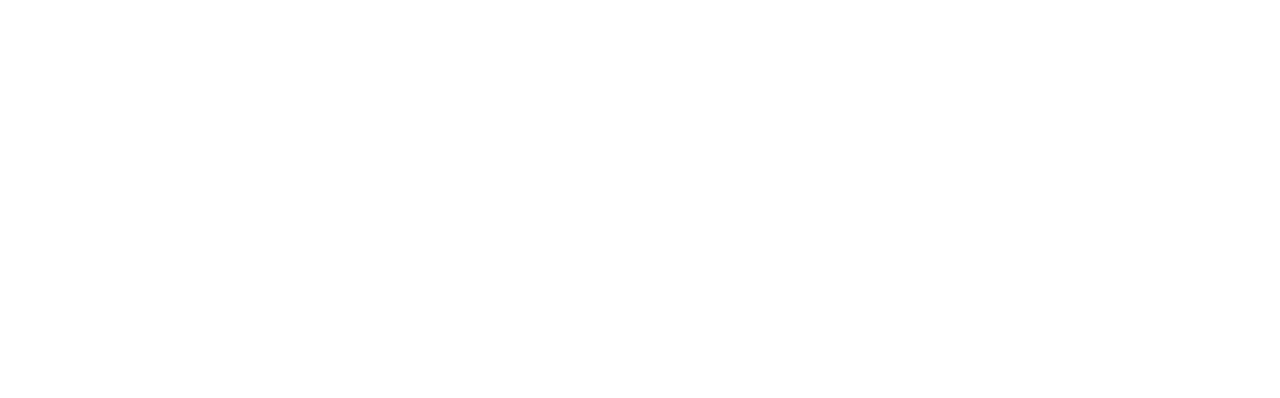
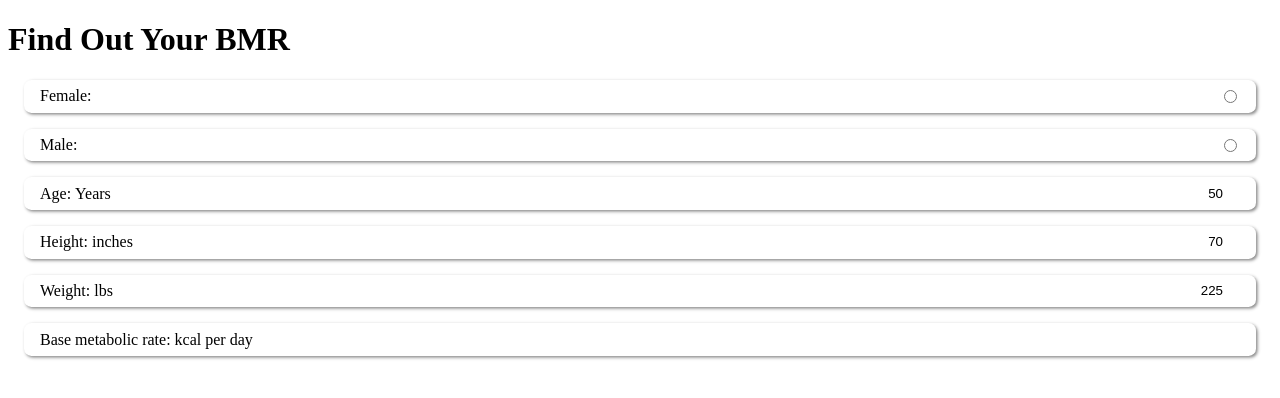
Before and after one commit to AndyLegacy/BMR-Calculator, a plain HTML site: page index.html in a window 1280 px wide. Drawn offline with Linux system fonts and the light colour scheme.

Commit message:
adding html structure and basic css

```diff
--- a/css/style.css
+++ b/css/style.css
@@ -0,0 +1,17 @@
+label {
+  display: block;
+  box-shadow: 0.1em 0.1em 0.2em #888;
+  margin: 1em;
+  border-radius: 1ex;
+  padding: 1ex 1em;
+}
+input[type=number] {
+  text-align: right;
+  border: none;
+}
+input {
+  float: right;
+}
+span {
+  font-weight: bold;
+}
--- a/index.html
+++ b/index.html
@@ -3,8 +3,48 @@
 <head>
   <meta charset="utf-8">
   <title>Basal metabolic rate</title>
+  <link href="css/style.css"  type="text/css" rel="stylesheet">
+  <script type="text/javascript" src="js/app.js"></script>
 </head>
 <body>
 
+  <h1> Find Out Your BMR </h1>
+
+  <label>Female:
+    <input id="female" type="radio" name="gender" onchange="calsPerDay()">
+  </label>
+
+  <label>Male:
+    <input id="male" type="radio" name="gender" onchange="calsPerDay()">
+  </label>
+
+  <label>Age:
+    <input id="age" type="number" oninput="calsPerDay" value="50">
+    Years
+  </label>
+
+  <label>Height:
+    <input id="height" type="number" oninput="calsPerDay" value="70">
+    inches
+  </label>
+
+  <label>Weight:
+    <input id="weight" type="number" oninput="calsPerDay" value="225">
+    lbs
+  </label>
+
+  <label onclick="calsPerDay">
+    Base metabolic rate: <span id="totalCals"></span> kcal per day
+  </label>
+
+
+
+
+
+
+
+
+
+
 </body>
 </html>
```
Also changed, not shown: js/app.js (+10 -0 lines). Lines whose indentation alone changed are shown as unchanged.
